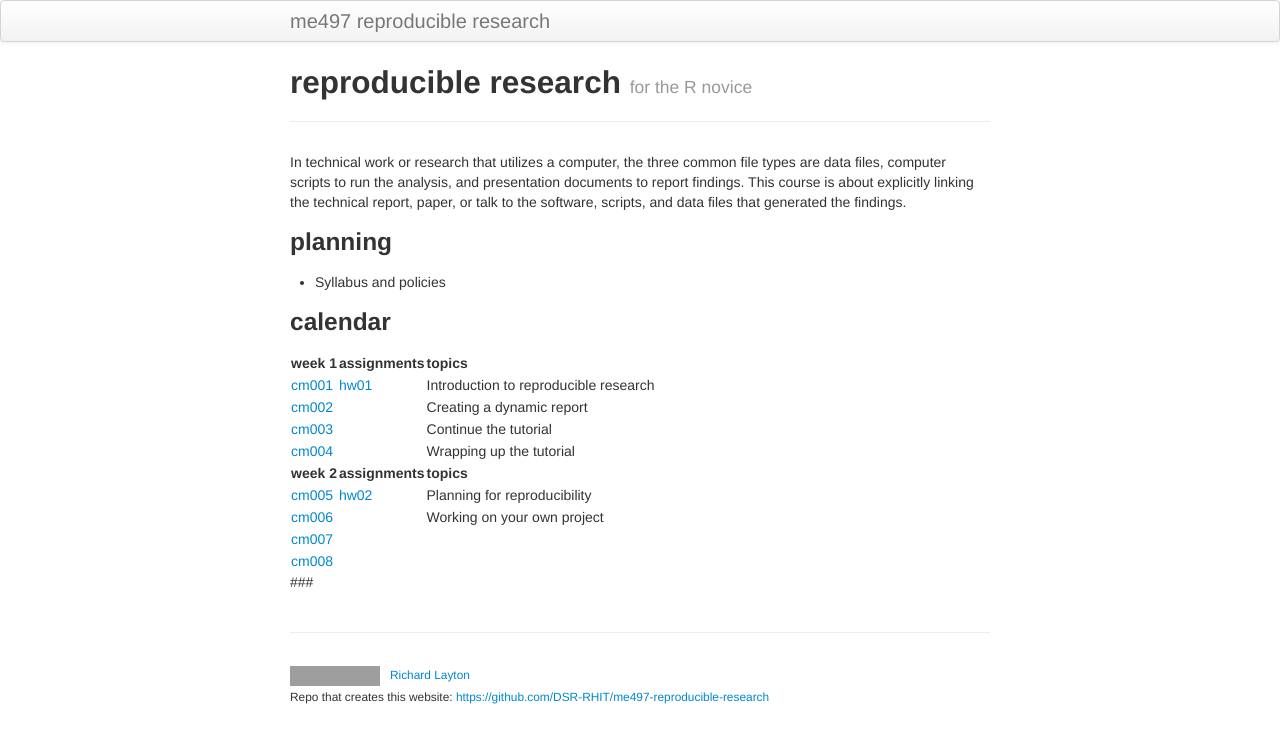
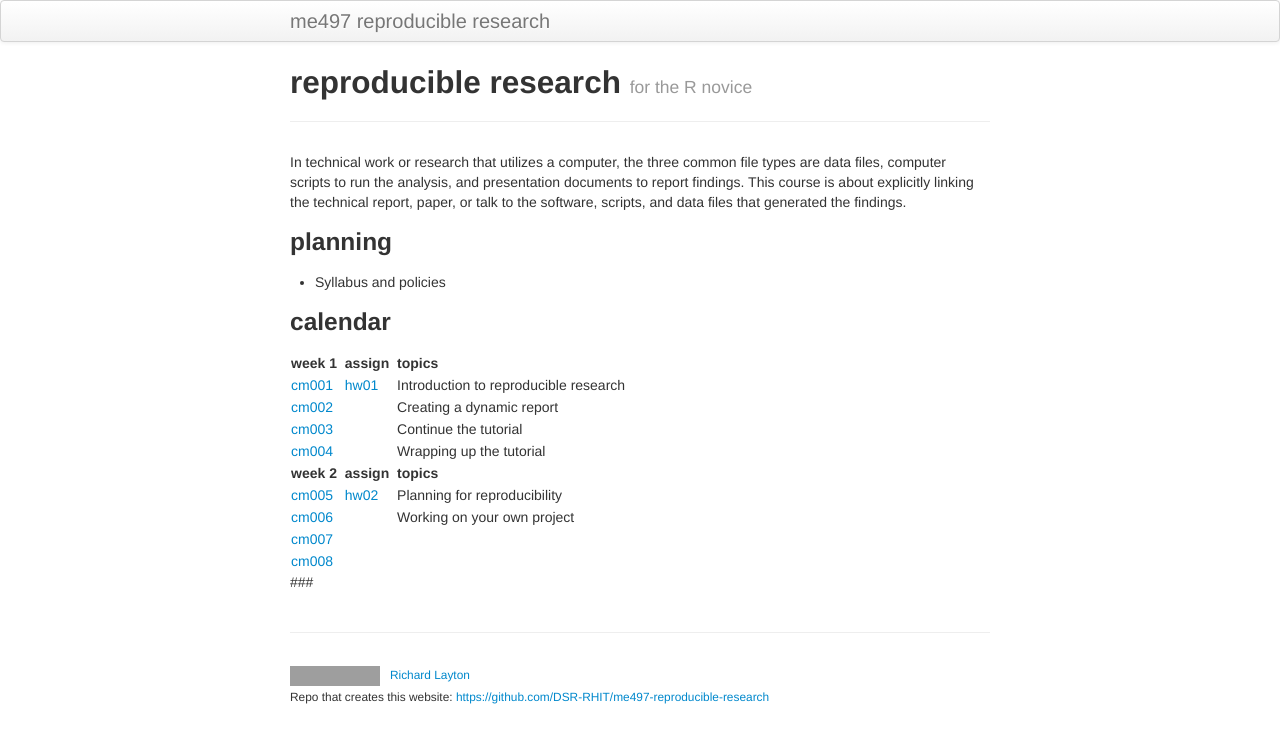
Before and after one commit to staceb/me497-reproducible-research, a Jekyll site: the page built from index.md, in a window 1280 px wide. Shown: the top 743 px of the page. Built offline with Jekyll 4.4.1, drawn with Linux system fonts in a browser that asks for light colours; grey boxes are pictures that could not be loaded.

```diff
--- a/index.md
+++ b/index.md
@@ -20,22 +20,22 @@ In technical work or research that utilizes a computer, the three common file ty
 ### calendar
 
 
-|week 1          |assignments    |topics                                |
-|:---------------|:--------------|:-------------------------------------|
-|[cm001](linkto) |[hw01](linkto) |Introduction to reproducible research |
-|[cm002](linkto) |               |Creating a dynamic report             |
-|[cm003](linkto) |               |Continue the tutorial                 |
-|[cm004](linkto) |               |Wrapping up the tutorial              |
+|week 1          |   |assign         |   |topics                                |
+|:---------------|:--|:--------------|:--|:-------------------------------------|
+|[cm001](linkto) |   |[hw01](linkto) |   |Introduction to reproducible research |
+|[cm002](linkto) |   |               |   |Creating a dynamic report             |
+|[cm003](linkto) |   |               |   |Continue the tutorial                 |
+|[cm004](linkto) |   |               |   |Wrapping up the tutorial              |
 
 
 
 
-|week 2          |assignments    |topics                       |
-|:---------------|:--------------|:----------------------------|
-|[cm005](linkto) |[hw02](linkto) |Planning for reproducibility |
-|[cm006](linkto) |               |Working on your own project  |
-|[cm007](linkto) |               |                             |
-|[cm008](linkto) |               |                             |
+|week 2          |   |assign         |   |topics                       |
+|:---------------|:--|:--------------|:--|:----------------------------|
+|[cm005](linkto) |   |[hw02](linkto) |   |Planning for reproducibility |
+|[cm006](linkto) |   |               |   |Working on your own project  |
+|[cm007](linkto) |   |               |   |                             |
+|[cm008](linkto) |   |               |   |                             |
 
 
 
```
Also changed, not shown: index.Rmd (+7 -5 lines).
